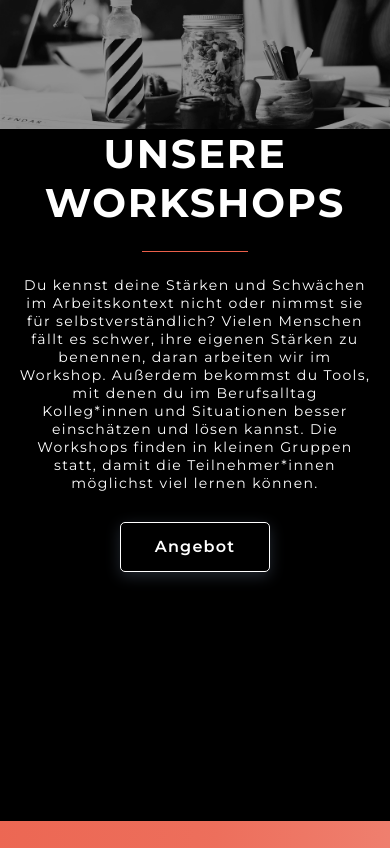
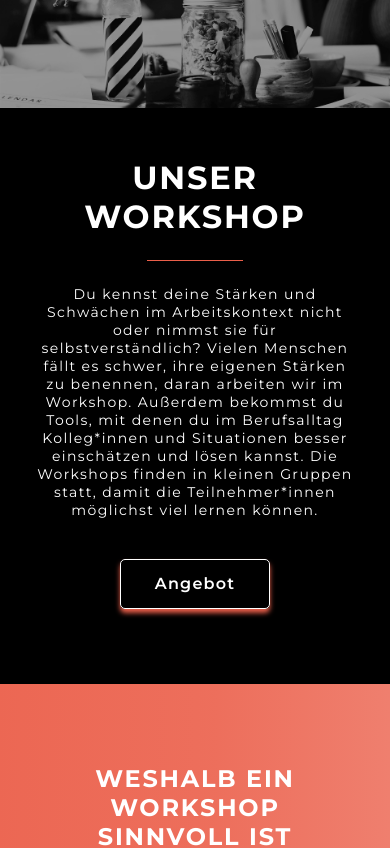
Before and after one commit to meikinski/both_company_website, a React (Create React App) app: page / in a window 390 px wide. Shown: the part 1820-2668 px from the top of the page. Built offline with nearby package versions, Linux system fonts and the light colour scheme.

Commit message:
respon ready 1.0

```diff
--- a/src/components/Angebot/Angebot.css
+++ b/src/components/Angebot/Angebot.css
@@ -10,7 +10,6 @@
     flex-direction: row;
     flex-wrap: wrap;
     align-items: center;
-    overflow: auto;
   }
 
   .angebot_section_content{
@@ -55,106 +54,106 @@
 
   }
 
-  .button_black {
+  .story_section_content_title:after {
+    content: "";
+    display: block;
+    width: 30%;
+    height: 1px;
+    background-color: rgb(235, 95, 74);
+    margin: 1.5rem auto;
+}
+
+.angebot_button_black {
     width: 150px;
     font-size: 16px;
     font-weight: 600;
     color: #fff;
     cursor: pointer;
     height: 50px;
-    margin: 30px;
     text-align:center;
     letter-spacing: 1.2px;
     border: 1px solid white;
-    background-size: 400% 100%;
     border-radius: 5px;
     background-color: transparent;
     transition: all .4s ease-in-out;
-    box-shadow: 0 4px 15px 0 rgba(45, 54, 65, 0.75);
+    box-shadow: 0 4px 5px 0 rgba(235, 95, 74, 1);
+    margin: 40px 0px;
 }
 
 
-.button_black:hover {
+.angeobt_button_black:hover {
     border-color: rgb(235, 95, 74);
     color:rgb(235, 95, 74);
     transition: all .4s ease-in-out;
 }
 
-.button_black:focus {
-  outline: none;
+
+
+
+@media screen and (max-width: 1024px) {
+  .angebot_wrapper {
+    flex-direction: column;
+    height: auto;
+    padding: 0;
+  }
+
+  #angebot_picture {
+
+    width: 100%;
+    height: auto;
+  }
+
+  .angebot_section_content{
+    width: 100%;
+    margin-top: 25px;
+    padding: 35px;
+  }
+
+  .angebot_section_content_title {
+    font-size: 2.5rem;
+  }
+
 }
+
+@media screen and (max-width: 890px) {
+  .angebot_wrapper {
+    flex-direction: column;
+    height: auto;
+    padding: 0;
+  }
+
+  #angebot_picture {
+
+    width: 100%;
+    height: auto;
+  }
+
+  .angebot_section_content{
+    width: 100%;
+    margin-top: 25px;
+    padding: 35px;
+  }
+
+  .angebot_section_content_title {
+    font-size: 2rem;
+  }
+
+
+}
+
 
 @media screen and (max-width: 501px) {
 
   #angebot_picture {
     width: 100%;
-    height: 100%;
-    margin: 0;
-    object-fit: cover;
-
-
+    height: auto;
   }
 
   .angebot_section_content{
     width: 100%;
+    margin-top: 15px;
+    padding: 35px;
 
   }
 
-
 }
-
-@media screen and (max-width: 768px) {
-  .angebot_wrapper {
-    flex-direction: column;
-    height: auto;
-    padding: 10% 0;
-  }
-
-  .story_section_logo {
-    width: 40%;
-    margin-bottom: 8%;
-  }
-
-  .story_section_content{
-    width: 90%;
-    padding: 0% 5%;
-  }
-
-  .story_section_content_title {
-    font-size: 1.8rem;
-    font-weight: 700;
-  }
-
-  .button_black {
-    margin-bottom: 100%;
-  }
-
-}
-
-@media screen and (max-width: 1024px) {
-  .story_wrapper {
-    flex-direction: column;
-    height: auto;
-    padding: 10% 0;
-  }
-
-  .story_section_logo {
-    width: 40%;
-    margin-bottom: 8%;
-  }
-
-  .story_section_content{
-    width: 90%;
-    padding: 0% 5%;
-  }
-
-  .story_section_content_title {
-    font-size: 1.8rem;
-    font-weight: 700;
-  }
-
-  .button_black {
-    margin-bottom: 100%;
-  }
-
-}
--- a/src/components/Angebot/Angebot.js
+++ b/src/components/Angebot/Angebot.js
@@ -14,7 +14,7 @@ export const Angebot = ({ imageSrc, title }) => {
             <h2 className='angebot_section_content_title'>{title}</h2>
                 <p>Du kennst deine Stärken und Schwächen im Arbeitskontext nicht oder nimmst sie für selbstverständlich? Vielen Menschen fällt es schwer, ihre eigenen Stärken zu benennen, daran arbeiten wir im Workshop. Außerdem bekommst du Tools, mit denen du im Berufsalltag Kolleg*innen und Situationen besser einschätzen und lösen kannst. Die Workshops finden in kleinen Gruppen statt, damit die Teilnehmer*innen möglichst viel lernen können.
                 </p>
-                <NavLink to="/angebot"><button className='button_black'>Angebot</button></NavLink>
+                <NavLink to="/angebot"><button className='angebot_button_black'>Angebot</button></NavLink>
         </div>
       </div>
     </div>
--- a/src/components/Disg/Disg.css
+++ b/src/components/Disg/Disg.css
@@ -40,33 +40,28 @@
     margin: 1.5rem auto;
 }
 
-.button_black {
+.disg_button_black {
   width: 150px;
   font-size: 16px;
   font-weight: 600;
   color: #fff;
   cursor: pointer;
   height: 50px;
-    margin: 30px;
   text-align:center;
   letter-spacing: 1.2px;
   border: 1px solid white;
-    background-size: 400% 100%;
   border-radius: 5px;
   background-color: transparent;
   transition: all .4s ease-in-out;
-    box-shadow: 0 4px 15px 0 rgba(45, 54, 65, 0.75);
+  box-shadow: 0 4px 5px 0 rgba(235, 95, 74, 1);
+  margin: 40px 0px;
 }
 
 
-.button_black:hover {
+.disg_button_black:hover {
   border-color: rgb(235, 95, 74);
   color:rgb(235, 95, 74);
   transition: all .4s ease-in-out;
-}
-
-.button_black:focus {
-  outline: none;
 }
 
 .disg_section_logo {
@@ -93,3 +88,76 @@
     object-fit: fill;
 
   }
+  @media screen and (max-width: 960px) {
+    .disg_wrapper {
+      height: auto;
+      flex-direction: column-reverse;
+    }
+
+    .disg_section_content{
+      width: 100%;
+      margin-top: 25px;
+    padding: 35px;
+
+    }
+
+    .disg_section_content_title {
+      font-size: 2.5rem;
+
+    }
+
+    #disg_picture {
+      width: 100%;
+
+    }
+  }
+
+
+  @media screen and (max-width: 890px) {
+    .disg_wrapper {
+      height: auto;
+      flex-direction: column-reverse;
+    }
+
+    .disg_section_content{
+      width: 100%;
+      margin-top: 25px;
+    padding: 35px;
+
+    }
+
+    .disg_section_content_title {
+      font-size: 2rem;
+
+    }
+
+    #disg_picture {
+      width: 100%;
+
+    }
+  }
+
+  @media screen and (max-width: 501px) {
+    .disg_wrapper {
+      height: auto;
+      flex-direction: column-reverse;
+    }
+
+    .disg_section_content{
+      width: 100%;
+
+      margin-top: 15px;
+    padding: 35px;
+
+    }
+
+    .disg_section_content_title {
+      font-size: 2rem;
+
+    }
+
+    #disg_picture {
+      width: 100%;
+
+    }
+  }
--- a/src/components/Disg/Disg.js
+++ b/src/components/Disg/Disg.js
@@ -11,7 +11,7 @@ export const Disg = ({ imageSrc, title }) => {
         <div className='disg_section_content' id='disg_content'>
             <h2 className='disg_section_content_title'>{title}</h2>
             <p>Das DiSG® Persönlichkeitsmodell basiert auf vier Grundverhaltenstendenzen, aus denen sich verschiedene Persönlichkeitsprofile ergeben. Diese Profile ermöglichen es das eigene Verhalten, Motivatoren, Stärken, Schwächen, Prioritäten und Stressoren kennenzulernen sowie die verschiedenen Ausprägungen und Verhaltenstendenzen von Kollegen und Kunden zu verstehen.</p>
-            <NavLink to="/analysetool"><button className='button_black'>Analysetool</button></NavLink>
+            <NavLink to="/analysetool"><button className='disg_button_black'>Analysetool</button></NavLink>
         </div>
         <img src={imageSrc} alt="Logo" className='disg_section_logo' id='disg_picture'/>
       </div>
--- a/src/components/Kontakt/Kontakt.css
+++ b/src/components/Kontakt/Kontakt.css
@@ -92,22 +92,23 @@
     height: 100%;
     left: 0;
     top: 0;
-    line-height: 3;
-    font-size: 140%;
-    width: 60px;
+    line-height: 2;
+    font-size: 170%;
+    width: 30%;
   }
 
   .icon-send:before {
     content: "\f1d8";
   }
 
-  @media only screen and (max-width: 501px){
+
+  @media screen and (max-width: 1024px) {
     .wrapper_kontakt {
       height: 80vh;
   }
     .text_wrapper h4 {
     font-weight: 700;
-    font-size: 1.2rem;
+    font-size: 1.5rem;
   }
 
   .text_wrapper h5 {
@@ -116,9 +117,10 @@
   }
 
   .btn-4:before {
+  font-size: 140%;
   line-height: 2;
-  font-size: 100%;
-  width: 30px;
+  width: 30%;
+
   }
 
   }
@@ -141,19 +143,21 @@
 .btn-4:before {
   font-size: 120%;
   line-height: 2;
-  width: 30px;
+  width: 30%;
 
 }
 
 }
 
-@media screen and (max-width: 1024px) {
+
+
+@media only screen and (max-width: 501px){
   .wrapper_kontakt {
     height: 80vh;
 }
 .text_wrapper h4 {
   font-weight: 700;
-  font-size: 1.5rem;
+  font-size: 1.2rem;
 }
 
 .text_wrapper h5 {
@@ -162,10 +166,9 @@
 }
 
 .btn-4:before {
-font-size: 140%;
 line-height: 2;
-width: 30px;
-
+font-size: 100%;
+width: 40px;
 }
 
 }
--- a/src/components/Video/VideoCarousel.css
+++ b/src/components/Video/VideoCarousel.css
@@ -14,7 +14,7 @@
 
 @media screen and (max-width: 1024px) {
     .video_wrapper {
-        height: 80vh;
+        height: 90vh;
         padding-left: 12%;
         padding-right: 12%;
     }
@@ -26,7 +26,7 @@
 
 @media screen and (max-width: 768px) {
     .video_wrapper {
-        height: 60vh;
+        height: 70vh;
         padding-left: 10%;
         padding-right: 10%;
     }
--- a/src/pages/Home/Home.js
+++ b/src/pages/Home/Home.js
@@ -19,7 +19,7 @@ function Home() {
         <Hero imageSrc={Cologne} title={<h1>Wir sind <br></br>both: cologne</h1>} description={<p>Workshops und Training auf Basis der DiSG&reg;-Persönlichkeitsprofile.</p>}/>
         <Story imageSrc={Both_white} title={"Unsere Story"} text={"Vom Reden zum machen. Wenn wir nicht selbst etwas ändern, wer dann? Für uns war klar: wir wollen das gemeinsam machen. Wir starten ein Business."}/>
         <VideoCarousel />
-        <Angebot title={"Unsere Workshops"} imageSrc={Angebot_Pic}/>
+        <Angebot title={"Unser Workshop"} imageSrc={Angebot_Pic}/>
         <Nutzen />
         <Disg imageSrc={Who} title={"Das DiSG Modell"} title2={"Wir sind zertifiziert und gehören zum offiziellen Trainer Netzwerk des Wiley Verlags für DISG® Persönlichkeitsprofile."}/>
         <Kontakt />
```
Lines whose indentation alone changed are shown as unchanged.
